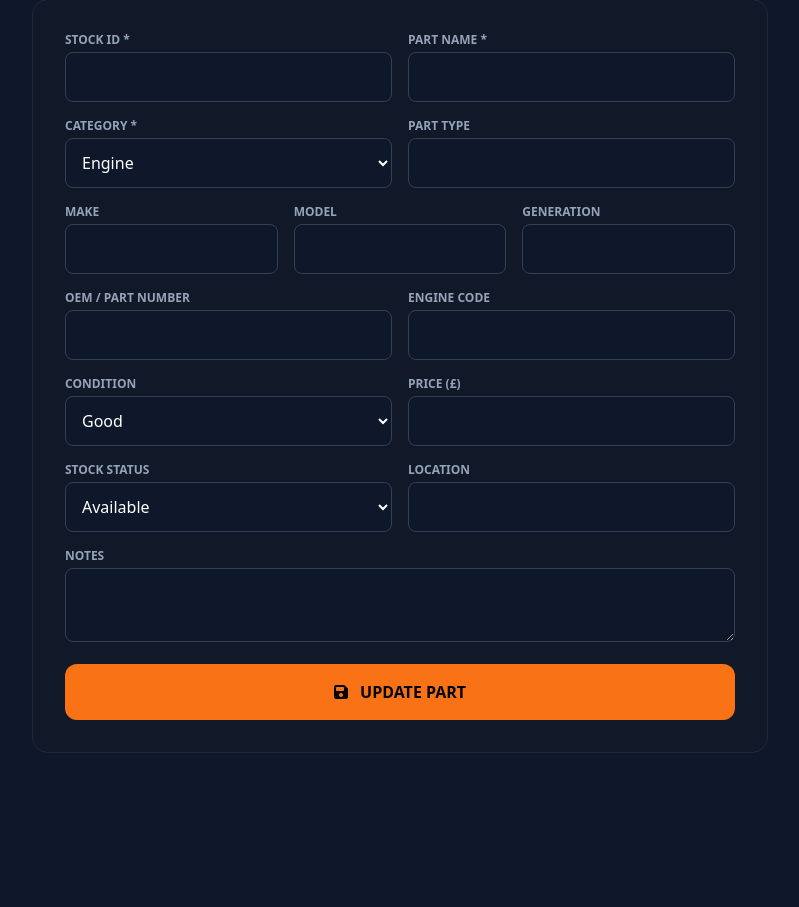
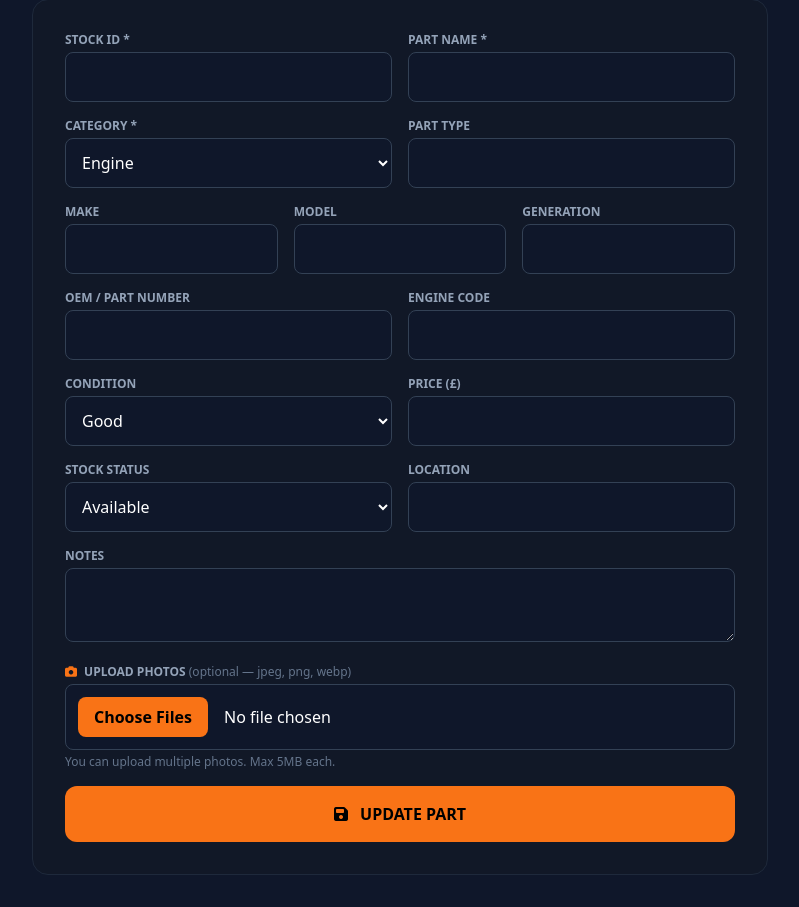
Before and after one commit to zabdi908-glitch/cherrywood-inventory-dev, a Python web app: template templates/parts_edit.html in a window 1280 px wide. Shown: the part 98-1005 px from the top of the page, without its empty margins (240-1039 px from the left). Before the commit the page ends 851 px from the top, so only its background shows below. Run offline with Jinja, Linux system fonts and the light colour scheme; the template is opened without the code that fills it, so the values that code supplies are empty; some libraries are stand-ins or nearby versions.

Commit message:
Update parts_edit.html

```diff
--- a/templates/parts_edit.html
+++ b/templates/parts_edit.html
@@ -24,8 +24,7 @@
 
     <div class="max-w-3xl mx-auto px-4 py-8">
         <div class="bg-[#111827] border border-slate-800 rounded-2xl p-8">
-            <!-- ✅ Correct form: no action, method POST -->
-            <form method="POST" class="space-y-4">
+            <form method="POST" enctype="multipart/form-data" class="space-y-4">
                 <div class="grid grid-cols-1 md:grid-cols-2 gap-4">
                     <div>
                         <label class="block text-xs font-black uppercase text-slate-400 mb-1">Stock ID *</label>
@@ -133,6 +132,17 @@
                     <textarea name="notes" rows="2" class="w-full p-3 bg-[#0f172a] border border-slate-700 rounded-lg text-white focus:border-[#f97316] outline-none">{{ part.notes or '' }}</textarea>
                 </div>
 
+                <!-- ✅ PHOTO UPLOAD SECTION -->
+                <div>
+                    <label class="block text-xs font-black uppercase text-slate-400 mb-1">
+                        <i class="fa-solid fa-camera text-[#f97316] mr-1"></i> Upload Photos
+                        <span class="text-slate-500 font-normal lowercase">(optional — JPEG, PNG, WebP)</span>
+                    </label>
+                    <input type="file" name="photos" multiple accept="image/*"
+                           class="w-full p-3 bg-[#0f172a] border border-slate-700 rounded-lg text-white focus:border-[#f97316] outline-none transition file:mr-4 file:py-2 file:px-4 file:rounded-lg file:border-0 file:bg-[#f97316] file:text-black file:font-bold hover:file:bg-orange-500">
+                    <p class="text-xs text-slate-500 mt-1">You can upload multiple photos. Max 5MB each.</p>
+                </div>
+
                 <button type="submit" class="w-full p-4 bg-[#f97316] text-black font-black uppercase rounded-xl hover:bg-orange-500 transition">
                     <i class="fa-solid fa-save mr-2"></i> Update Part
                 </button>
```
